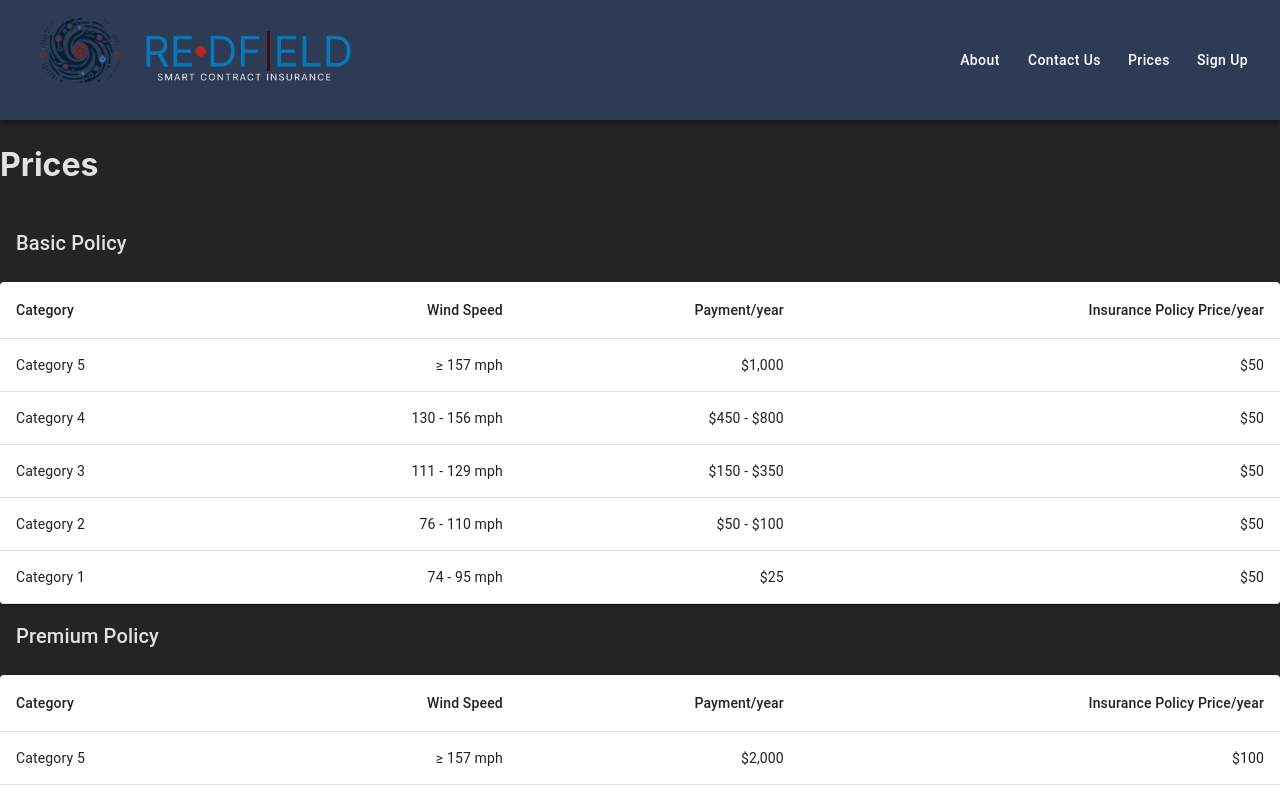
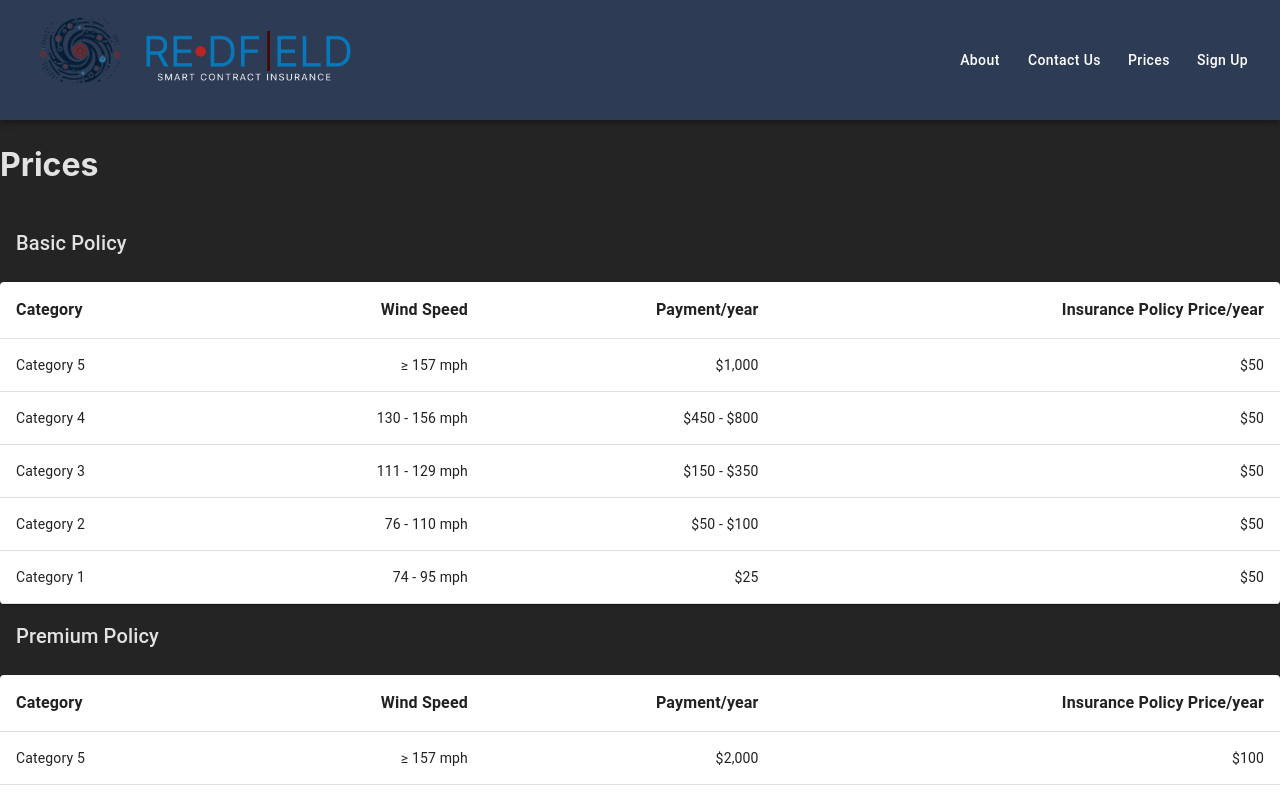
Before and after one commit to ControlYourPotatoes/redfield-react, a React (Vite) app: page /Prices in a window 1280 px wide. Shown: the top 800 px of the page. Built offline with nearby package versions, Linux system fonts and the light colour scheme.

Commit message:
Adding Style to PricingTable

```diff
--- a/src/components/pages/PricingTable.tsx
+++ b/src/components/pages/PricingTable.tsx
@@ -28,6 +28,11 @@ const premiumPolicyRows: RowData[] = [
   createData('Category 1', '74 - 95 mph', '$50', '$100'),
 ];
 
+const tableCellStyle: React.CSSProperties = {
+  fontSize: '1rem',
+  fontWeight: 'bold',
+};
+
 const BasicPolicyPricingTable: React.FC = () => {
   return (
     <>
@@ -38,10 +43,10 @@ const BasicPolicyPricingTable: React.FC = () => {
         <Table aria-label="basic policy table">
           <TableHead>
             <TableRow>
-              <TableCell>Category</TableCell>
-              <TableCell align="right">Wind Speed</TableCell>
-              <TableCell align="right">Payment/year</TableCell>
-              <TableCell align="right">Insurance Policy Price/year</TableCell>
+              <TableCell style={tableCellStyle}>Category</TableCell>
+              <TableCell style={tableCellStyle} align="right">Wind Speed</TableCell>
+              <TableCell style={tableCellStyle} align="right">Payment/year</TableCell>
+              <TableCell style={tableCellStyle} align="right">Insurance Policy Price/year</TableCell>
             </TableRow>
           </TableHead>
           <TableBody>
@@ -72,10 +77,10 @@ const PremiumPolicyPricingTable: React.FC = () => {
         <Table aria-label="premium policy table">
           <TableHead>
             <TableRow>
-              <TableCell>Category</TableCell>
-              <TableCell align="right">Wind Speed</TableCell>
-              <TableCell align="right">Payment/year</TableCell>
-              <TableCell align="right">Insurance Policy Price/year</TableCell>
+              <TableCell style={tableCellStyle}>Category</TableCell>
+              <TableCell style={tableCellStyle} align="right">Wind Speed</TableCell>
+              <TableCell style={tableCellStyle} align="right">Payment/year</TableCell>
+              <TableCell style={tableCellStyle} align="right">Insurance Policy Price/year</TableCell>
             </TableRow>
           </TableHead>
           <TableBody>
```
